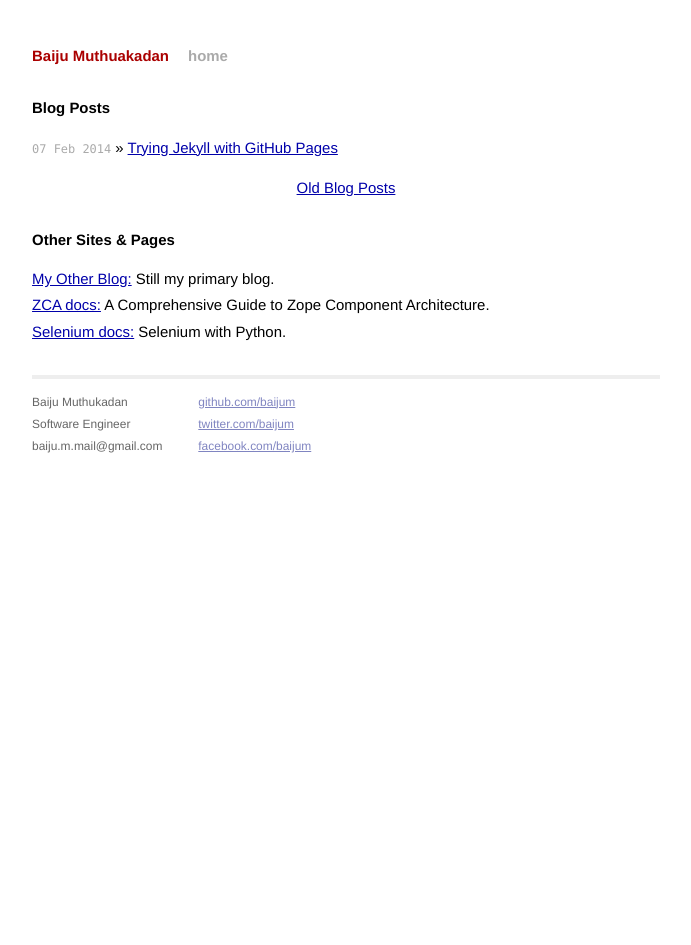
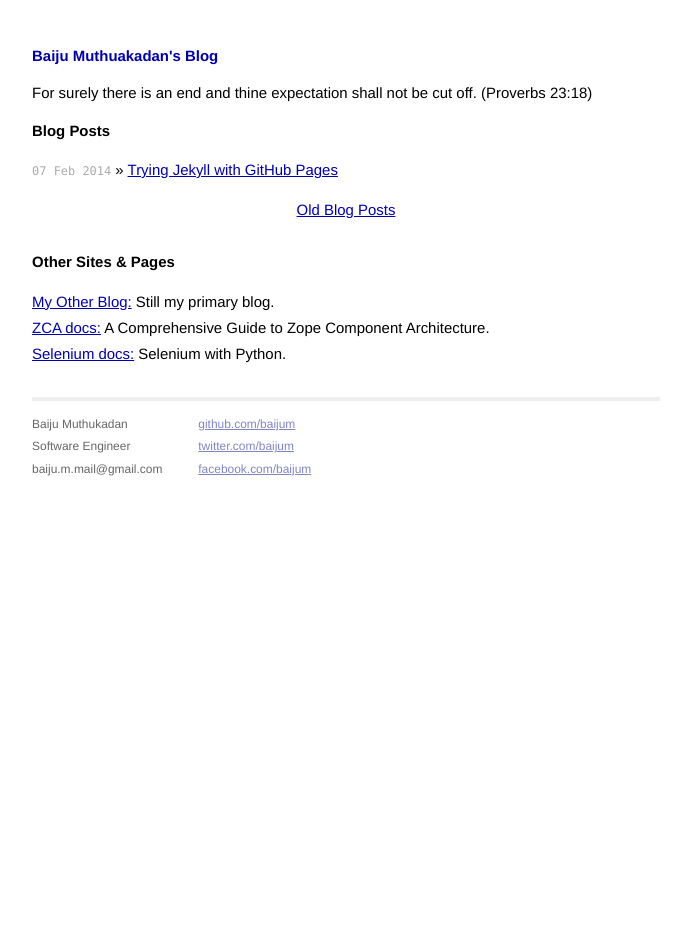
Before and after one commit to baijum/muthukadan.net, a Jekyll site: the page built from index.html, in a window 1280 px wide. Shown: the whole page, without its empty margins (294-985 px from the left). Built offline with Jekyll 4.4.1, drawn with Linux system fonts in a browser that asks for light colours; Markdown is read by kramdown in place of the engine named in the settings.

Commit message:
better tyle & subtitle

```diff
--- a/_config.yml
+++ b/_config.yml
@@ -1,4 +1,4 @@
-name: Baiju Muthuakadan
+name: Baiju Muthuakadan's Blog
 author: Baiju Muthuakadan
 email: baiju.m.mail@gmail.com
 markdown: redcarpet
--- a/_layouts/default.html
+++ b/_layouts/default.html
@@ -17,8 +17,10 @@
 
         <div class="site">
           <div class="header">
-            <h1 class="title"><a href="/">{{ site.name }}</a></h1>
-            <a class="extra" href="/">home</a>
+            <h1><a href="/">{{ site.name }}</a></h1>
+            <p style="text-size: small">
+              For surely there is an end and thine expectation shall not be cut off. (Proverbs 23:18)
+            </p>
           </div>
 
           {{ content }}
```
